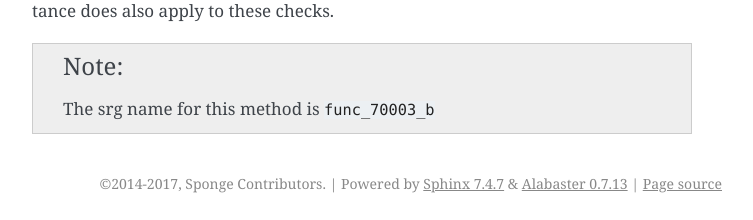
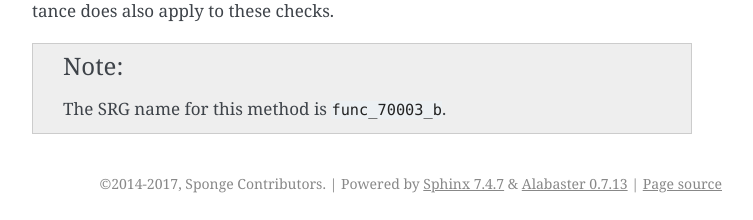
Before and after one commit to SpongePowered/SpongeDocs, a Sphinx documentation site: the page built from source/plugin/permissions.rst, in a window 1280 px wide and 900 px high, scrolled down 8860 px. Shown: the part 677-897 px from the top of the window, without its empty margins (388-1141 px from the left). Built offline with Sphinx 7.4.7, drawn with Linux system fonts in a browser that asks for light colours; pages that are not in the unit, such as notebooks, are missing from menus; cross-references to code outside the pages are shown as plain code.

Commit message:
srg -> SRG
The final quibble

```diff
--- a/source/plugin/permissions.rst
+++ b/source/plugin/permissions.rst
@@ -405,4 +405,4 @@ It is recommended to follow the permission structure as described above. The per
 
 .. note::
 
-    The srg name for this method is ``func_70003_b``
+    The SRG name for this method is ``func_70003_b``.
```
